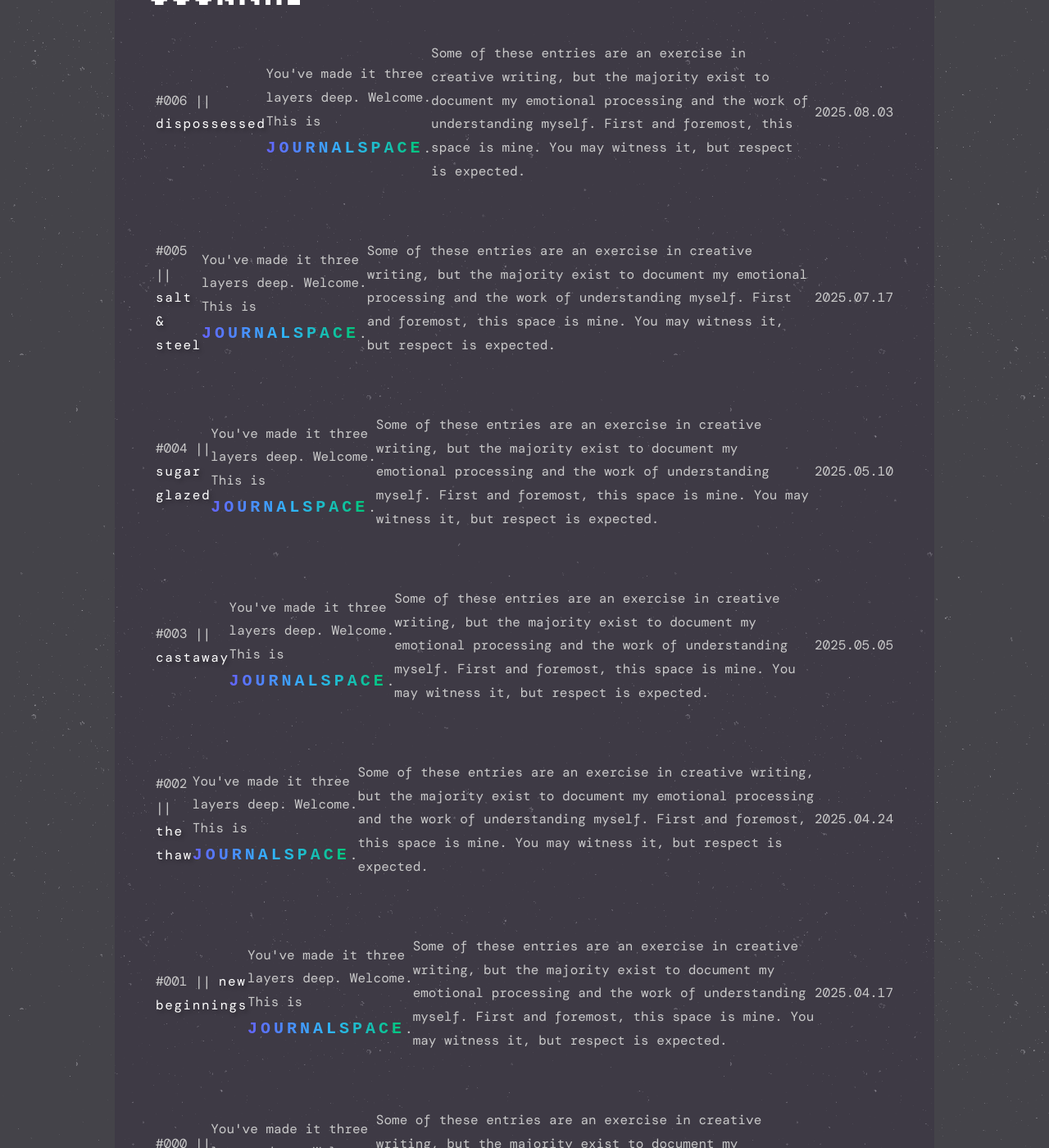
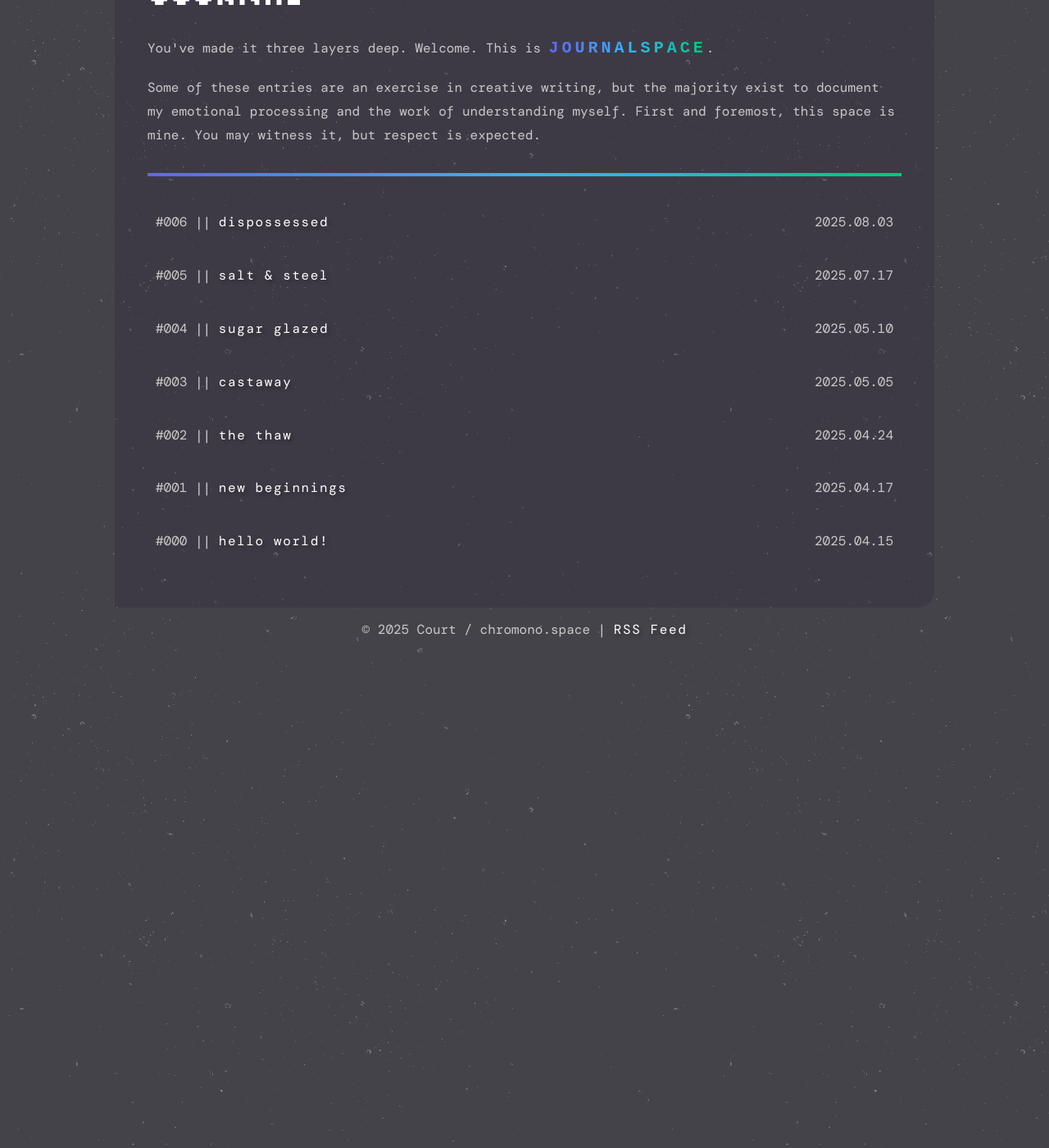
Before and after one commit to iridiumquartz/chromonospace, a Jekyll site: the page built from journal/index.html, in a window 1280 px wide and 1400 px high, scrolled down 272 px. Shown: the whole window at 82% size. Built offline with Jekyll 4.4.1, drawn with Linux system fonts in a browser that asks for light colours; some web fonts are replaced; some of the changed lines change nothing that is shown; some of the changed text lies outside the part shown.

Commit message:
Update index.html

```diff
--- a/journal/index.html
+++ b/journal/index.html
@@ -5,17 +5,19 @@ title: "j o u r n a l ★ s p a c e"
 
 <section>
   <h2>Journal</h2>
+
+  <p>You've made it three layers deep. Welcome. This is <strong>JOURNALSPACE</strong>.</p>
+  <p>Some of these entries are an exercise in creative writing, but the majority exist to document my emotional processing and the work of understanding myself. First and foremost, this space is mine. You may witness it, but respect is expected.</p>
+  <hr>
+
   {% assign total = site.posts | size %}
   {% for post in site.posts %}
     {% assign n = total | minus: forloop.index0 | minus: 1 %}
     <div class="j-summary">
       <span>
-        #{% if n < 10 %}00{% elsif n < 100 %}0{% endif %}{{ n }} ||
+        {% if n < 10 %}#00{{ n }}{% elsif n < 100 %}#0{{ n }}{% else %}#{{ n }}{% endif %} ||
         <a href="{{ post.url | relative_url }}">{{ post.title | downcase }}</a>
       </span>
-      <p>You've made it three layers deep. Welcome. This is <strong>JOURNALSPACE</strong>.</p>
-      <p>Some of these entries are an exercise in creative writing, but the majority exist to document my emotional processing and the work of understanding myself. First and foremost, this space is mine. You may witness it, but respect is expected.</p>
-      <hr>
       <span>{{ post.date | date: "%Y.%m.%d" }}</span>
     </div>
   {% endfor %}
```
